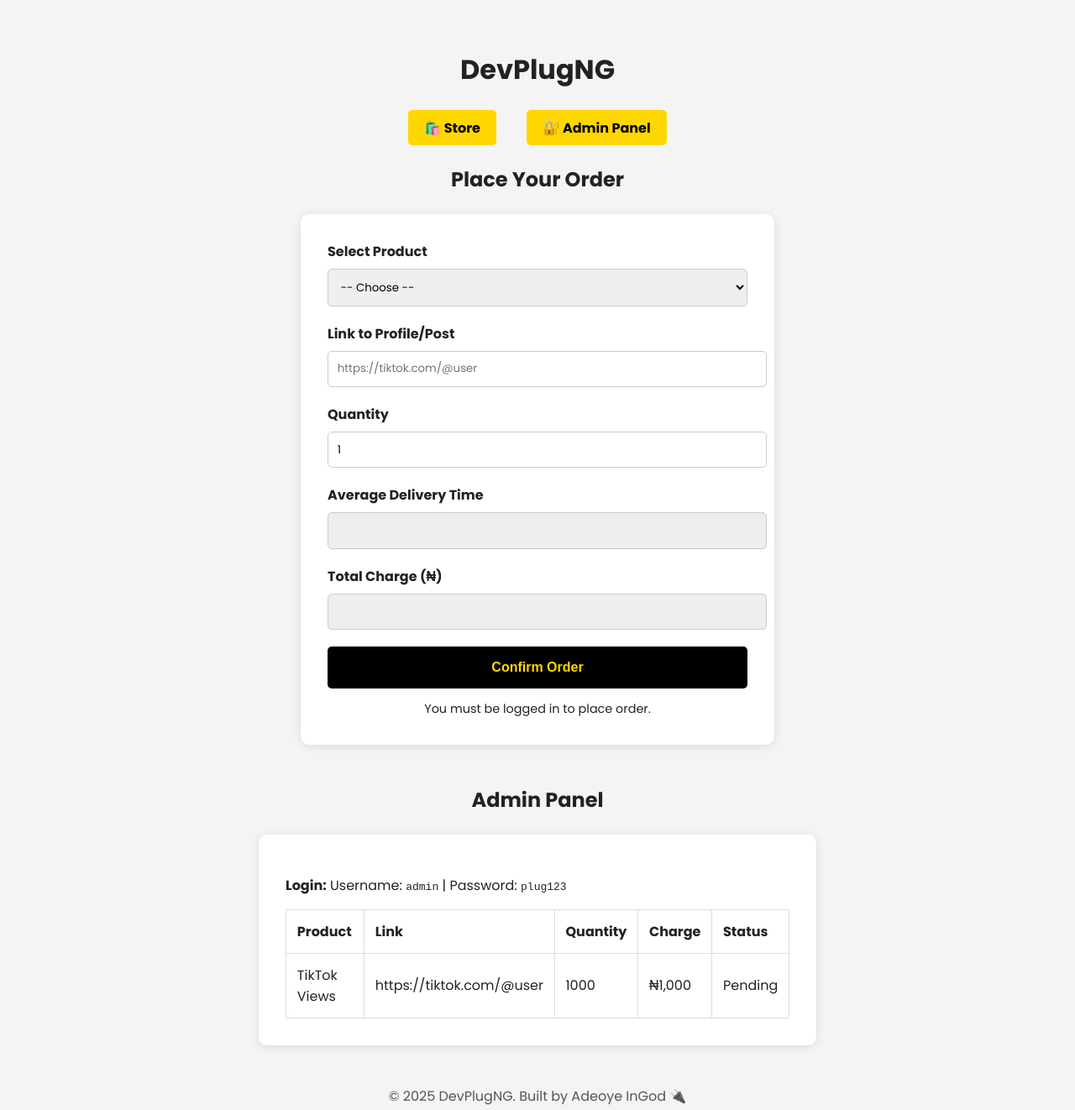
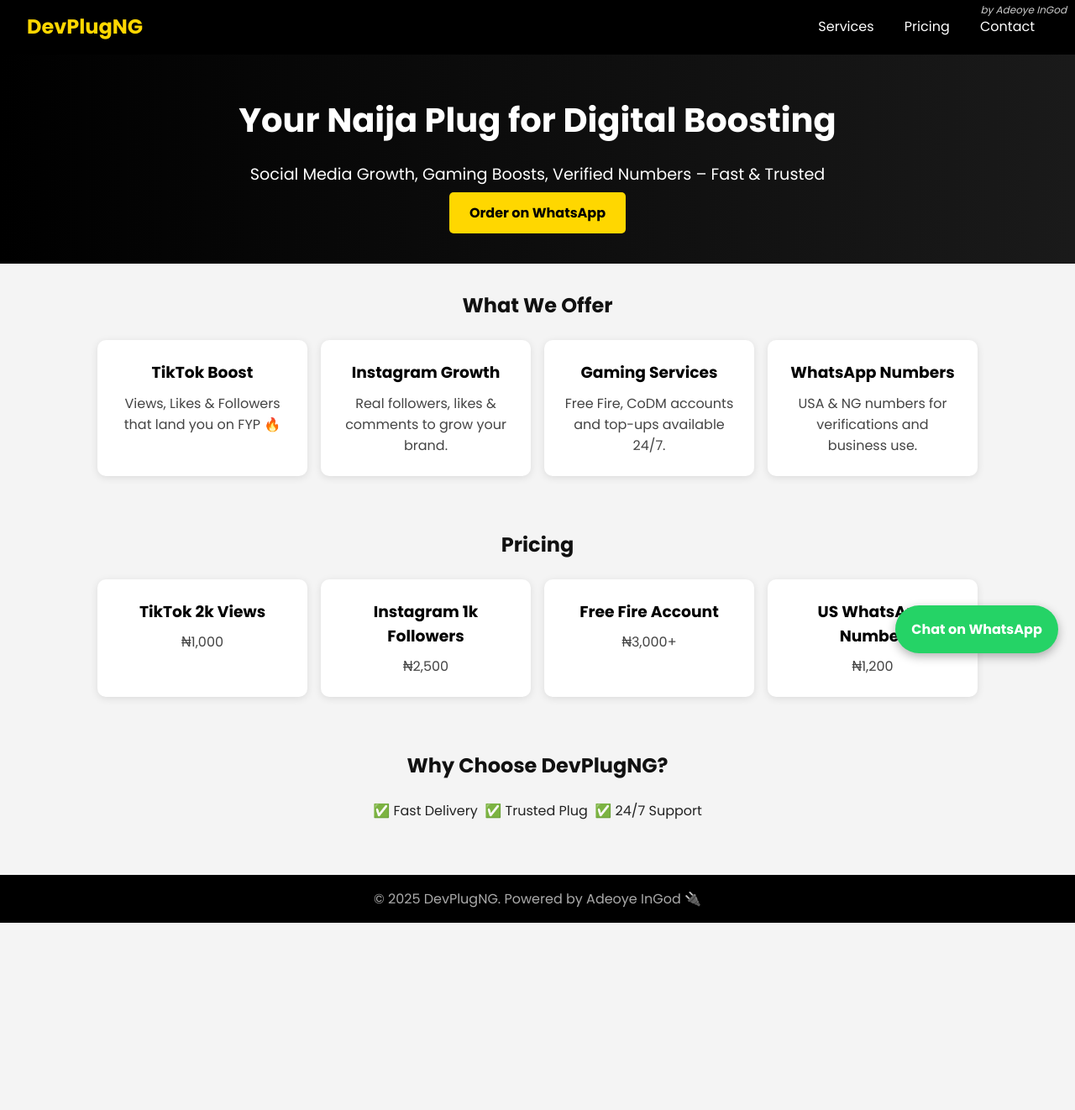
Before and after one commit to Gthubiosp/DevPlugNG, a plain HTML site: page index.html in a window 1280 px wide. Shown: the part 2-1324 px from the top of the page at 84% size. After the commit the page ends 1101 px from the top, so only its background shows below. Drawn offline with Linux system fonts and the light colour scheme.

Commit message:
Update index.html

```diff
--- a/index.html
+++ b/index.html
@@ -3,187 +3,104 @@
 <head>
   <meta charset="UTF-8" />
   <meta name="viewport" content="width=device-width, initial-scale=1.0" />
-  <title>DevPlugNG - Home + Store + Admin</title>
+  <title>DevPlugNG - Your Digital Growth Plug</title>
   <link href="https://fonts.googleapis.com/css2?family=Poppins:wght@400;700&display=swap" rel="stylesheet">
   <style>
-    body {
-      font-family: 'Poppins', sans-serif;
-      background: #f4f4f4;
-      color: #222;
-      padding: 2em;
-    }
-    h1, h2 {
-      text-align: center;
-      margin-bottom: 1em;
-    }
-    nav {
-      text-align: center;
-      margin-bottom: 2em;
-    }
-    nav a {
-      margin: 0 1em;
-      background: gold;
-      color: black;
-      padding: 0.6em 1.2em;
-      border-radius: 5px;
-      text-decoration: none;
-      font-weight: bold;
-    }
-    form {
-      max-width: 500px;
-      margin: 0 auto;
-      background: white;
-      padding: 2em;
-      border-radius: 10px;
-      box-shadow: 0 2px 12px rgba(0,0,0,0.1);
-      margin-bottom: 3em;
-    }
-    label {
-      display: block;
-      margin-bottom: 0.5em;
-      font-weight: bold;
-    }
-    input, select, textarea {
-      width: 100%;
-      padding: 0.8em;
-      margin-bottom: 1.5em;
-      border: 1px solid #ccc;
-      border-radius: 5px;
-      font-family: inherit;
-    }
-    .readonly {
-      background: #eee;
-    }
-    button {
-      width: 100%;
-      background: black;
-      color: gold;
-      padding: 1em;
-      border: none;
-      border-radius: 5px;
-      font-size: 1em;
-      font-weight: bold;
-      cursor: pointer;
-    }
-    .note {
-      text-align: center;
-      margin-top: 1em;
-      font-size: 0.9em;
-    }
-    .admin-section {
-      max-width: 600px;
-      margin: 0 auto;
-      background: white;
-      padding: 2em;
-      border-radius: 10px;
-      box-shadow: 0 2px 12px rgba(0,0,0,0.1);
-    }
-    .admin-section table {
-      width: 100%;
-      border-collapse: collapse;
-    }
-    .admin-section th, .admin-section td {
-      padding: 0.8em;
-      border: 1px solid #ddd;
-      text-align: left;
-    }
-    footer {
-      text-align: center;
-      margin-top: 3em;
-      color: #555;
-    }
+    * { margin: 0; padding: 0; box-sizing: border-box; }
+    body { font-family: 'Poppins', sans-serif; background: #f4f4f4; color: #222; }
+    header { background: #000; color: #fff; padding: 1em 2em; display: flex; justify-content: space-between; align-items: center; position: relative; }
+    .logo { font-size: 1.5em; font-weight: 700; color: gold; }
+    nav a { margin: 0 1em; color: #fff; text-decoration: none; font-weight: 500; }
+    .owner-tag { position: absolute; top: 5px; right: 10px; font-size: 0.75em; color: #ccc; font-style: italic; }
+
+    .hero { background: linear-gradient(to right, #000, #1a1a1a); color: white; padding: 3em 2em; text-align: center; }
+    .hero h1 { font-size: 2.5em; margin-bottom: 0.5em; }
+    .hero p { font-size: 1.2em; margin-bottom: 1em; }
+    .hero a { background: gold; color: black; padding: 0.8em 1.5em; border-radius: 5px; text-decoration: none; font-weight: bold; }
+
+    .services, .pricing, .why { padding: 2em; text-align: center; }
+    .services h2, .pricing h2, .why h2 { margin-bottom: 1em; color: #111; }
+
+    .cards { display: flex; flex-wrap: wrap; gap: 1em; justify-content: center; }
+    .card { background: white; border-radius: 10px; padding: 1.5em; width: 250px; box-shadow: 0 2px 10px rgba(0,0,0,0.1); }
+    .card h3 { margin-bottom: 0.5em; color: #000; }
+    .card p { color: #444; }
+
+    .whatsapp-btn { position: fixed; bottom: 20px; right: 20px; background: #25D366; color: white; padding: 1em 1.2em; border-radius: 50px; font-weight: bold; text-decoration: none; box-shadow: 0 4px 12px rgba(0,0,0,0.3); }
+
+    footer { text-align: center; padding: 1em; background: #000; color: #aaa; margin-top: 2em; }
   </style>
 </head>
 <body>
-  <h1>DevPlugNG</h1>
-  <nav>
-    <a href="#store">🛍️ Store</a>
-    <a href="#admin">🔐 Admin Panel</a>
-  </nav>
+  <header>
+    <div class="logo">DevPlugNG</div>
+    <div class="owner-tag">by Adeoye InGod</div>
+    <nav>
+      <a href="#services">Services</a>
+      <a href="#pricing">Pricing</a>
+      <a href="#contact">Contact</a>
+    </nav>
+  </header>
 
-  <h2 id="store">Place Your Order</h2>
-  <form id="orderForm">
-    <label for="product">Select Product</label>
-    <select id="product" name="product" required onchange="updateCharge()">
-      <option value="">-- Choose --</option>
-      <option value="TikTok Views">TikTok Views - ₦1,000 / 1000</option>
-      <option value="Instagram Followers">Instagram Followers - ₦3,469 / 1000</option>
-      <option value="WhatsApp Number">WhatsApp US Number - ₦1,200 each</option>
-      <option value="Free Fire Top-Up">Free Fire Top-Up - ₦3,000 each</option>
-    </select>
+  <section class="hero">
+    <h1>Your Naija Plug for Digital Boosting</h1>
+    <p>Social Media Growth, Gaming Boosts, Verified Numbers – Fast & Trusted</p>
+    <a href="https://wa.me/2349128013665" target="_blank">Order on WhatsApp</a>
+  </section>
 
-    <label for="link">Link to Profile/Post</label>
-    <input type="url" id="link" name="link" placeholder="https://tiktok.com/@user" required />
+  <section class="services" id="services">
+    <h2>What We Offer</h2>
+    <div class="cards">
+      <div class="card">
+        <h3>TikTok Boost</h3>
+        <p>Views, Likes & Followers that land you on FYP 🔥</p>
+      </div>
+      <div class="card">
+        <h3>Instagram Growth</h3>
+        <p>Real followers, likes & comments to grow your brand.</p>
+      </div>
+      <div class="card">
+        <h3>Gaming Services</h3>
+        <p>Free Fire, CoDM accounts and top-ups available 24/7.</p>
+      </div>
+      <div class="card">
+        <h3>WhatsApp Numbers</h3>
+        <p>USA & NG numbers for verifications and business use.</p>
+      </div>
+    </div>
+  </section>
 
-    <label for="quantity">Quantity</label>
-    <input type="number" id="quantity" name="quantity" min="1" value="1" oninput="updateCharge()" required />
+  <section class="pricing" id="pricing">
+    <h2>Pricing</h2>
+    <div class="cards">
+      <div class="card">
+        <h3>TikTok 2k Views</h3>
+        <p>₦1,000</p>
+      </div>
+      <div class="card">
+        <h3>Instagram 1k Followers</h3>
+        <p>₦2,500</p>
+      </div>
+      <div class="card">
+        <h3>Free Fire Account</h3>
+        <p>₦3,000+</p>
+      </div>
+      <div class="card">
+        <h3>US WhatsApp Number</h3>
+        <p>₦1,200</p>
+      </div>
+    </div>
+  </section>
 
-    <label for="time">Average Delivery Time</label>
-    <input type="text" id="time" class="readonly" readonly />
+  <section class="why">
+    <h2>Why Choose DevPlugNG?</h2>
+    <p>✅ Fast Delivery&nbsp;&nbsp;✅ Trusted Plug&nbsp;&nbsp;✅ 24/7 Support</p>
+  </section>
 
-    <label for="charge">Total Charge (₦)</label>
-    <input type="text" id="charge" class="readonly" readonly />
+  <a href="https://wa.me/2349128013665" class="whatsapp-btn" target="_blank">Chat on WhatsApp</a>
 
-    <button type="submit">Confirm Order</button>
-    <div class="note">You must be logged in to place order.</div>
-  </form>
-
-  <h2 id="admin">Admin Panel</h2>
-  <div class="admin-section">
-    <p><strong>Login:</strong> Username: <code>admin</code> | Password: <code>plug123</code></p>
-    <table>
-      <thead>
-        <tr>
-          <th>Product</th>
-          <th>Link</th>
-          <th>Quantity</th>
-          <th>Charge</th>
-          <th>Status</th>
-        </tr>
-      </thead>
-      <tbody>
-        <tr>
-          <td>TikTok Views</td>
-          <td>https://tiktok.com/@user</td>
-          <td>1000</td>
-          <td>₦1,000</td>
-          <td>Pending</td>
-        </tr>
-      </tbody>
-    </table>
-  </div>
-
-  <footer>
-    <p>&copy; 2025 DevPlugNG. Built by Adeoye InGod 🔌</p>
+  <footer id="contact">
+    <p>© 2025 DevPlugNG. Powered by Adeoye InGod 🔌</p>
   </footer>
-
-  <script>
-    const pricing = {
-      'TikTok Views': { price: 1000, time: '25 minutes' },
-      'Instagram Followers': { price: 3469, time: '25 minutes' },
-      'WhatsApp Number': { price: 1200, time: '10 minutes' },
-      'Free Fire Top-Up': { price: 3000, time: '15 minutes' }
-    };
-
-    function updateCharge() {
-      const product = document.getElementById('product').value;
-      const qty = parseInt(document.getElementById('quantity').value) || 0;
-      const time = document.getElementById('time');
-      const charge = document.getElementById('charge');
-
-      if (pricing[product]) {
-        const unitPrice = pricing[product].price;
-        const total = (product.includes('Views') || product.includes('Followers'))
-          ? Math.ceil((qty / 1000) * unitPrice)
-          : qty * unitPrice;
-
-        charge.value = `₦${total.toLocaleString()}`;
-        time.value = pricing[product].time;
-      } else {
-        charge.value = '';
-        time.value = '';
-      }
-    }
-  </script>
 </body>
 </html>
```
